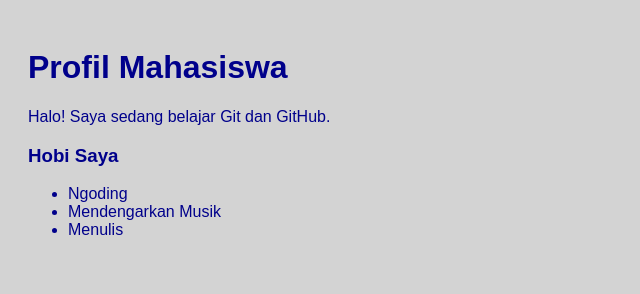
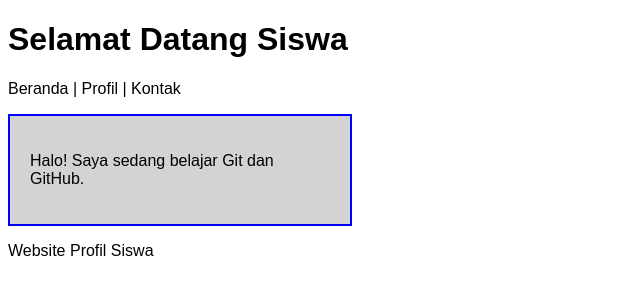
Before and after one commit to pirarorrr/iniBarengNiyan, a plain HTML site: page index.html in a window 1280 px wide. Shown: the whole page, without its empty margins (0-640 px from the left). Drawn offline with Linux system fonts and the light colour scheme.

Commit message:
Tambah halaman utama

```diff
--- a/index.html
+++ b/index.html
@@ -3,20 +3,29 @@
   <head>
     <meta charset="UTF-8" />
     <meta name="viewport" content="width=device-width, initial-scale=1.0" />
-    <title>Profil Mahasiswa</title>
+    <title>Halaman Utama</title>
     <link rel="stylesheet" href="style.css" />
   </head>
+
   <body>
-    <h1>Profil Mahasiswa</h1>
+    <header>
+      <h1 id="judulUtama">Halaman Awal</h1>
+    </header>
 
-    <p>Halo! Saya sedang belajar Git dan GitHub.</p>
+    <nav>
+      <p>Beranda | Profil | Kontak</p>
+    </nav>
 
-    <h3>Hobi Saya</h3>
+    <div class="kartu-profil">
+      <p>Halo! Saya sedang belajar Git dan GitHub.</p>
+    </div>
 
-    <ul>
-      <li>Ngoding</li>
-      <li>Mendengarkan Musik</li>
-      <li>Menulis</li>
-    </ul>
+    <footer>
+      <p>Website Profil Siswa</p>
+    </footer>
+
+    <script>
+      document.getElementById("judulUtama").innerHTML = "Selamat Datang Siswa";
+    </script>
   </body>
 </html>
--- a/style.css
+++ b/style.css
@@ -1,6 +1,10 @@
 body {
+    font-family: Arial, sans-serif;
+}
+
+.kartu-profil {
+    width: 300px;
     background-color: lightgray;
-    font-family: Arial, sans-serif;
-    color: darkblue;
     padding: 20px;
+    border: solid 2px blue;
 }
```
